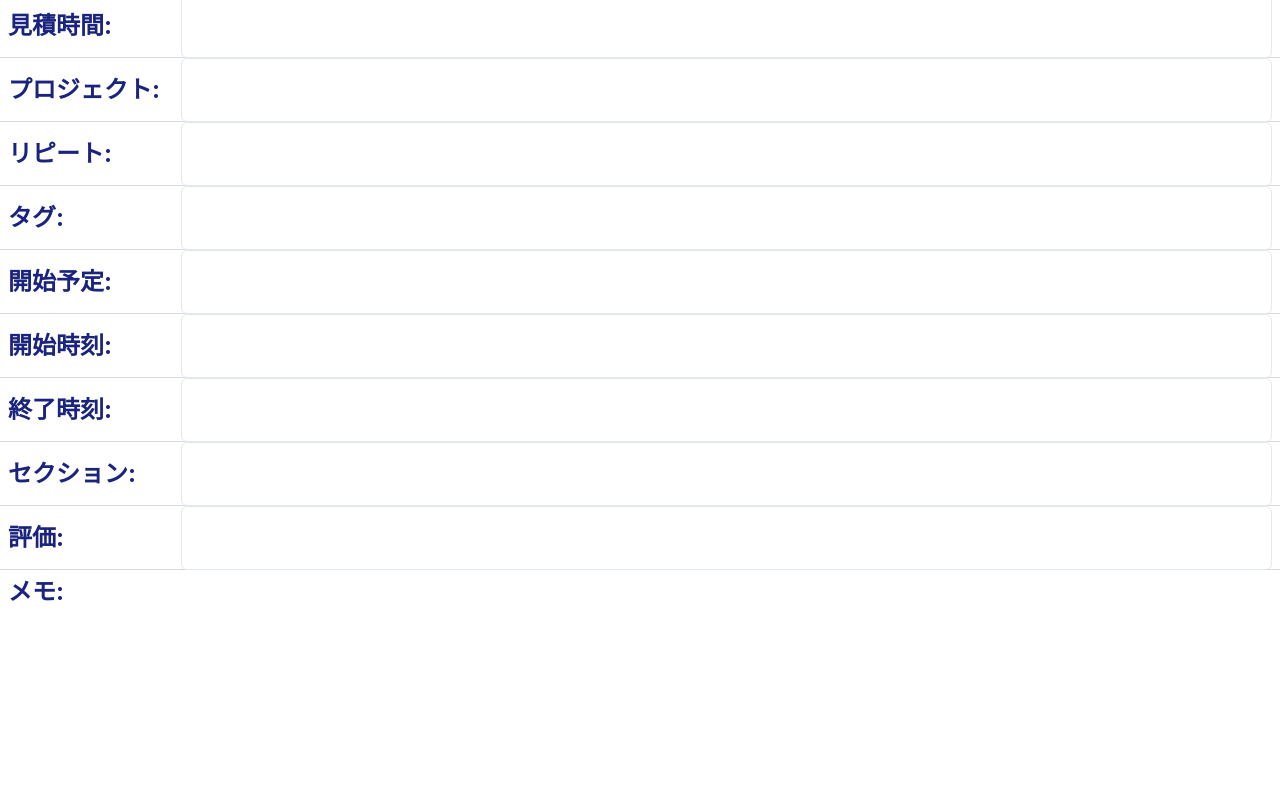
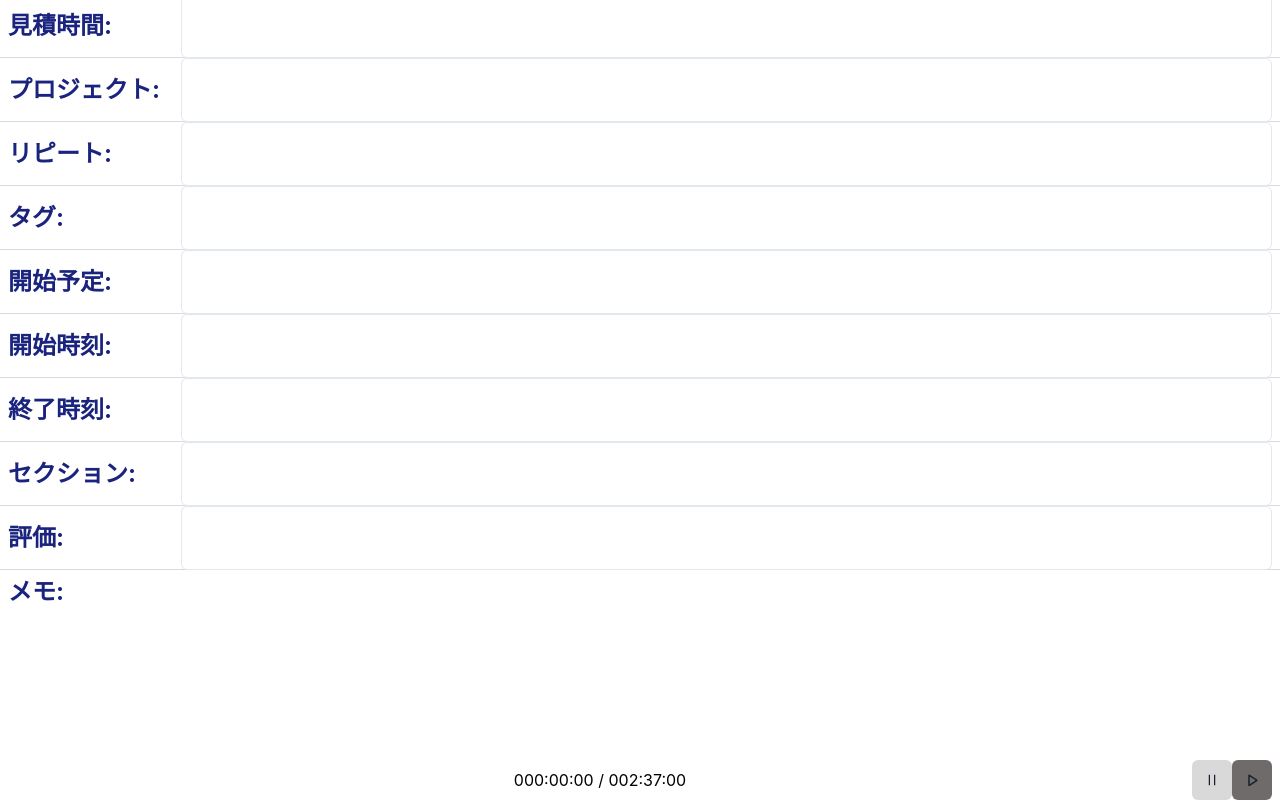
Before and after one commit to fumontr/task-fast, a Next.js app in the folder app/: page /taskDetail in a window 1280 px wide. Shown: the part 198-998 px from the top of the page. Before the commit the page ends 808 px from the top, so only its background shows below. Built offline with nearby package versions, Linux system fonts and the light colour scheme.

Commit message:
:sparkles: add task detail footer

```diff
--- a/app/src/components/TaskDetailBody.tsx
+++ b/app/src/components/TaskDetailBody.tsx
@@ -2,6 +2,7 @@ import { Flex, IconButton, Input, Text } from '@chakra-ui/react'
 import { FcTodoList } from 'react-icons/fc'
 import { AiOutlineHistory } from 'react-icons/ai'
 import { FiMapPin } from 'react-icons/fi'
+import { v4 as uuidv4 } from 'uuid'
 
 export const TaskDetailBody = () => {
   const elementKeys = [
@@ -20,7 +21,7 @@ export const TaskDetailBody = () => {
     <Flex direction="column">
       <TaskTitle title={'伊豆急下田から東京まで移動'} />
       {elementKeys.map((element) => (
-        <TaskDetailElement title={element} />
+        <TaskDetailElement title={element} key={uuidv4()} />
       ))}
       <TaskMemo />
     </Flex>
@@ -69,7 +70,11 @@ const TaskDetailElement = ({ title }: { title: string }) => {
       borderColor="brand.background.default"
     >
       <Flex w={{ base: '100px', md: '200px' }}>
-        <Text color="text.900" fontSize={{ base: '12px', md: '24px' }} fontWeight="bold">
+        <Text
+          color="text.900"
+          fontSize={{ base: '12px', md: '24px' }}
+          fontWeight="bold"
+        >
           {title}:
         </Text>
       </Flex>
@@ -87,8 +92,12 @@ const TaskDetailElement = ({ title }: { title: string }) => {
 
 const TaskMemo = () => {
   return (
-    <Flex px={2} pt={1}>
-      <Text fontSize={{ base: '12px', md: '24px' }} color="text.900" fontWeight="bold">
+    <Flex px={2} pt={1} h={{ base: "350px", md: '150px' }}>
+      <Text
+        fontSize={{ base: '12px', md: '24px' }}
+        color="text.900"
+        fontWeight="bold"
+      >
         メモ:
       </Text>
     </Flex>
--- /dev/null
+++ b/app/src/components/TaskDetailFooter.tsx
@@ -0,0 +1,23 @@
+import { Flex, IconButton, Progress, Text } from '@chakra-ui/react'
+import { AiOutlinePause } from 'react-icons/ai'
+import { VscDebugStart } from 'react-icons/vsc'
+
+export const TaskDetailFooter = () => {
+  let progressValue = 20
+  return (
+    <Flex alignItems="center" w="full" px={2} mt={10}>
+      <Flex w="full" justifyContent="center">
+        <Text>000:00:00 / 002:37:00</Text>
+        <Progress value={progressValue} colorScheme="blue" h={1} />
+      </Flex>
+      <Flex w="80px">
+        <IconButton
+          aria-label="pause-button"
+          icon={<AiOutlinePause />}
+          bg="brand.background.default"
+        />
+        <IconButton aria-label="start-task-button" icon={<VscDebugStart />} bg="#6F6B6B"/>
+      </Flex>
+    </Flex>
+  )
+}
--- a/app/src/pages/_app.tsx
+++ b/app/src/pages/_app.tsx
@@ -54,8 +54,8 @@ const theme = extendTheme({
       taskBackground: '#F1F1F1',
     },
     text: {
-      900: '#1a237e'
-    }
+      900: '#1a237e',
+    },
   },
   Button: {
     // 1. We can update the base styles
--- a/app/src/pages/taskDetail.tsx
+++ b/app/src/pages/taskDetail.tsx
@@ -1,6 +1,7 @@
 import { Container, Flex } from '@chakra-ui/react'
 import { TaskDetailHeader } from '../components/TaskDetailHeader'
 import { TaskDetailBody } from '../components/TaskDetailBody'
+import { TaskDetailFooter } from '../components/TaskDetailFooter'
 
 const taskDetail = () => {
   return (
@@ -18,6 +19,7 @@ const taskDetail = () => {
       >
         <TaskDetailHeader />
         <TaskDetailBody />
+        <TaskDetailFooter />
       </Container>
     </Flex>
   )
```
